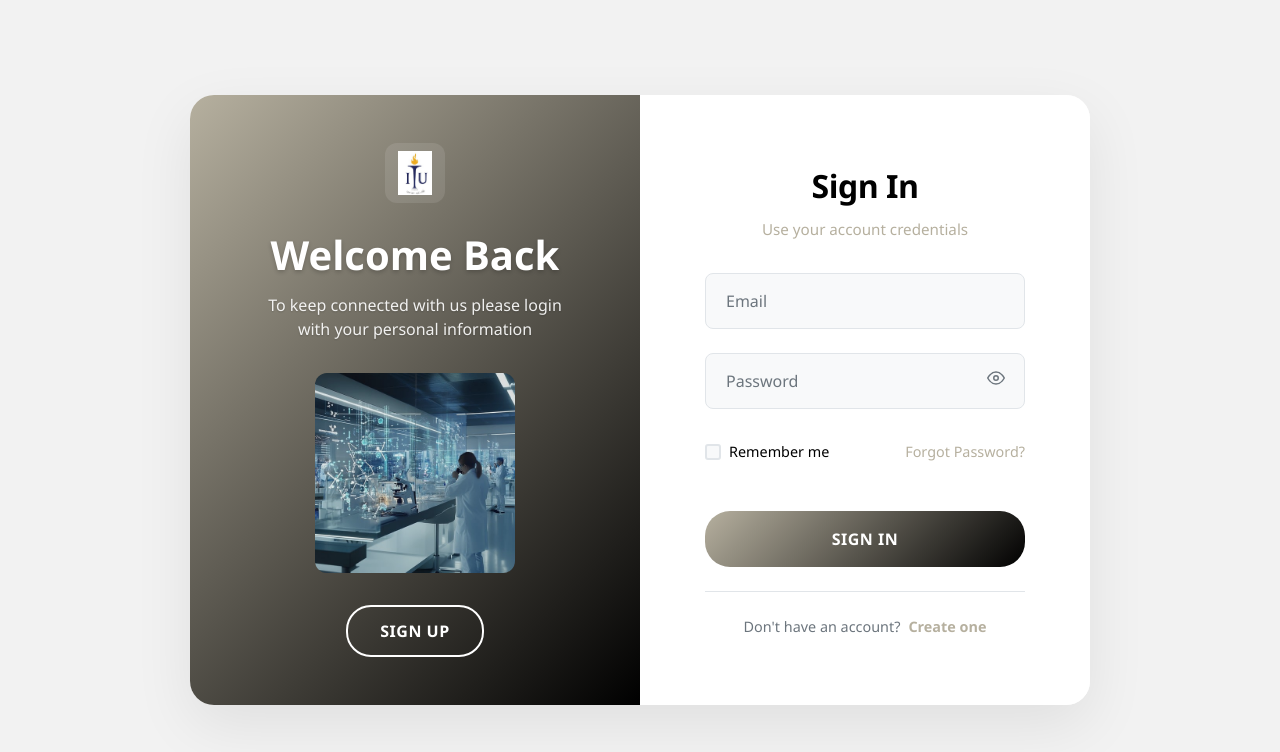
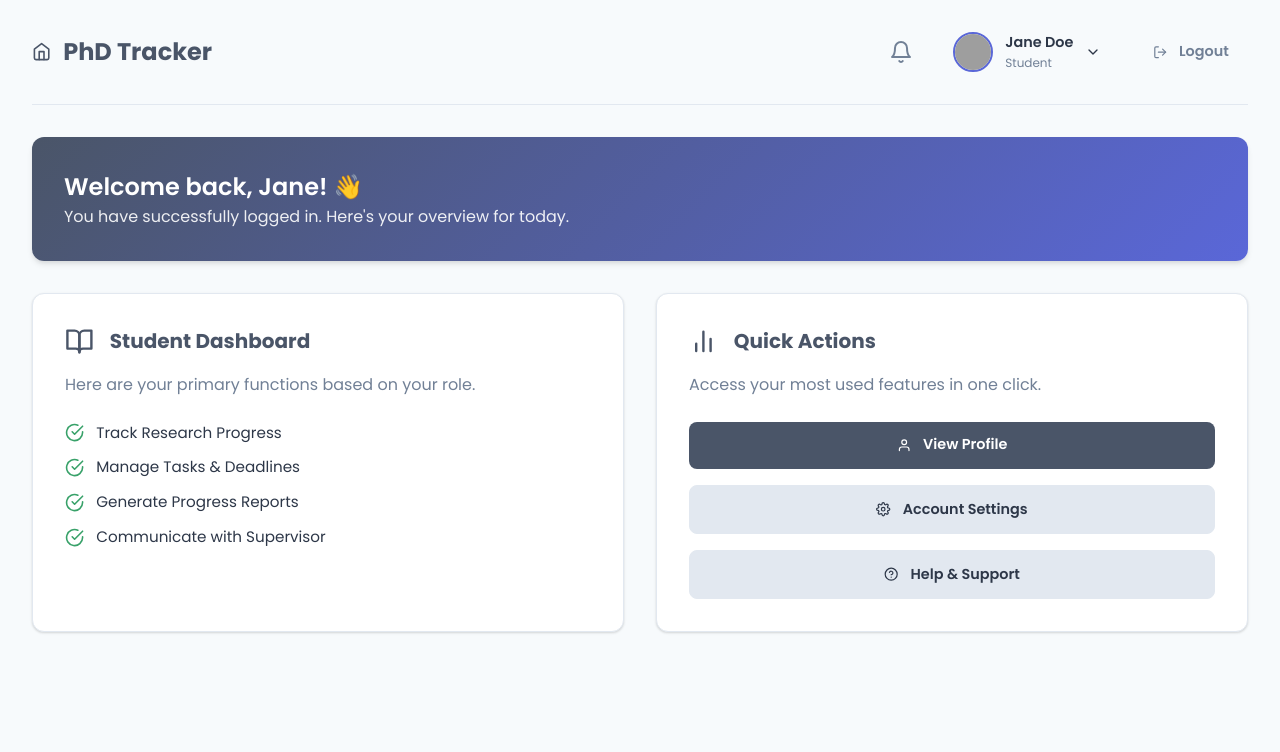
Before and after one commit to BSSE23008/PHD-Research-Tracking, a React (Vite) app in the folder FrontEnd/: page / in a window 1280 px wide. Shown: the top 752 px of the page. Built offline with nearby package versions, Linux system fonts and the light colour scheme; grey boxes are pictures that could not be loaded.

Commit message:
Merged Shehroz

```diff
--- a/FrontEnd/package.json
+++ b/FrontEnd/package.json
@@ -12,7 +12,8 @@
   "dependencies": {
     "lucide-react": "^0.525.0",
     "react": "^19.1.0",
-    "react-dom": "^19.1.0"
+    "react-dom": "^19.1.0",
+    "react-icons": "^5.5.0"
   },
   "devDependencies": {
     "@eslint/js": "^9.29.0",
--- a/FrontEnd/src/App.jsx
+++ b/FrontEnd/src/App.jsx
@@ -5,7 +5,7 @@ import Dashboard from './components/Dashboard'
 import './App.css'
 
 function App() {
-  const [currentPage, setCurrentPage] = useState('login') // 'login', 'signup', 'dashboard'
+  const [currentPage, setCurrentPage] = useState('dashboard') // 'login', 'signup', 'dashboard'
   const [user, setUser] = useState(null)
   const [loading, setLoading] = useState(true)
 
@@ -161,13 +161,26 @@ function App() {
     />
   )
 
+
+   // Mock user data to pass to the Dashboard for styling purposes.
+  // You can change 'role' to 'supervisor' or 'admin' to see different views.
+  const mockUser = {
+    id: 'user_12345',
+    firstName: 'Jane',
+    lastName: 'Doe',
+    email: 'jane.doe@university.edu',
+    role: 'student' // <-- Change to 'supervisor' or 'admin' to test other views
+  };
+
+
+
   return (
     <div className="App">
       {currentPage === 'login' && <EnhancedLogin />}
       {currentPage === 'signup' && <EnhancedSignup />}
       {currentPage === 'dashboard' && (
         <Dashboard
-          user={user}
+          user={mockUser}
           onLogout={handleLogout}
         />
       )}
--- a/FrontEnd/src/components/Dashboard.css
+++ b/FrontEnd/src/components/Dashboard.css
@@ -1,303 +1,293 @@
-/* Dashboard Container */
-.dashboard-container {
-  min-height: 100vh;
-  background: linear-gradient(135deg, #f5f7fa 0%, #c3cfe2 100%);
-  font-family: 'Segoe UI', Tahoma, Geneva, Verdana, sans-serif;
+/* Import a clean, modern font */
+@import url('https://fonts.googleapis.com/css2?family=Poppins:wght@300;400;500;600;700&display=swap');
+
+/* --- CSS Variables for Consistent Theming --- */
+:root {
+  /* Colors inspired by professional and calm palettes */
+  --primary-color: #4a5568; /* A deep, calm blue-gray */
+  --primary-hover: #2d3748; /* Darker shade for hover */
+  --secondary-color: #e2e8f0; /* Light gray for secondary elements */
+  --secondary-hover: #cbd5e0; /* Slightly darker gray for hover */
+  --background-color: #f7fafc; /* Very light gray page background */
+  --card-bg-color: #ffffff;
+  --text-color: #2d3748; /* Dark gray for text */
+  --text-light-color: #718096; /* Lighter gray for secondary text */
+  --border-color: #e2e8f0;
+  --success-color: #38a169;
+  --accent-color: #5a67d8; /* An accent color (indigo) */
+
+  /* Spacing & Borders */
+  --card-border-radius: 12px;
+  --btn-border-radius: 8px;
+  --shadow-sm: 0 1px 3px 0 rgba(0, 0, 0, 0.1), 0 1px 2px 0 rgba(0, 0, 0, 0.06);
+  --shadow-md: 0 4px 6px -1px rgba(0, 0, 0, 0.1), 0 2px 4px -1px rgba(0, 0, 0, 0.06);
 }
 
-.dashboard-wrapper {
-  min-height: 100vh;
+/* --- Base & Global Styles --- */
+body {
+  background-color: var(--background-color);
+  font-family: 'Poppins', sans-serif;
+  color: var(--text-color);
+  margin: 0;
+  -webkit-font-smoothing: antialiased;
+  -moz-osx-font-smoothing: grayscale;
+}
+
+/* --- Loading Spinner --- */
+.loading-container {
   display: flex;
   flex-direction: column;
+  justify-content: center;
+  align-items: center;
+  height: 100vh;
+  background-color: var(--background-color);
+  color: var(--text-light-color);
+}
+.loading-spinner {
+  width: 50px;
+  height: 50px;
+  border: 5px solid var(--secondary-color);
+  border-top-color: var(--primary-color);
+  border-radius: 50%;
+  animation: spin 1s linear infinite;
+  margin-bottom: 1.5rem;
+}
+@keyframes spin {
+  to { transform: rotate(360deg); }
 }
 
-/* Loading Spinner */
-.loading-spinner {
-  display: flex;
-  flex-direction: column;
-  align-items: center;
-  justify-content: center;
-  min-height: 100vh;
-  color: #6c757d;
+/* --- Main Dashboard Layout --- */
+.dashboard-container {
+  padding: 0 2rem;
+  max-width: 1400px;
+  margin: 0 auto;
 }
 
-.spinner {
-  width: 50px;
-  height: 50px;
-  border: 4px solid #f3f3f3;
-  border-top: 4px solid #B6B09F;
-  border-radius: 50%;
-  animation: spin 1s linear infinite;
-  margin-bottom: 1rem;
-}
+/* --- Header --- */
+.dashboard-header {
 
-@keyframes spin {
-  0% { transform: rotate(0deg); }
-  100% { transform: rotate(360deg); }
-}
-
-/* Header */
-.dashboard-header {
-  background: linear-gradient(135deg, #B6B09F 0%, #000000 100%);
-  color: white;
-  padding: 1.5rem 2rem;
-  box-shadow: 0 2px 10px rgba(0, 0, 0, 0.1);
-}
-
-.header-content {
   display: flex;
   justify-content: space-between;
   align-items: center;
-  max-width: 1200px;
-  margin: 0 auto;
+  padding: 1.5rem 0;
+  border-bottom: 1px solid var(--border-color);
 }
 
-.header-left h1 {
-  margin: 0 0 0.5rem 0;
-  font-size: 1.8rem;
-  font-weight: 700;
+.header-brand {
+  display: flex;
+  align-items: center;
+  gap: 0.75rem;
+  font-size: 1.2rem;
+  font-weight: 600;
+  color: var(--primary-color);
+}
+.header-brand h1 {
+  margin: 0;
+  font-size: 1.5rem;
 }
 
-.header-left p {
-  margin: 0;
-  opacity: 0.9;
-  font-size: 1rem;
-}
-
-.header-right {
+.header-user-menu {
   display: flex;
   align-items: center;
   gap: 1.5rem;
 }
 
-.user-info {
+.user-profile {
+  display: flex;
+  align-items: center;
+  gap: 0.75rem;
+  cursor: pointer;
+  padding: 0.5rem;
+  border-radius: var(--btn-border-radius);
+  transition: background-color 0.2s ease-in-out;
+}
+.user-profile:hover {
+  background-color: var(--secondary-color);
+}
+
+.avatar {
+  width: 40px;
+  height: 40px;
+  border-radius: 50%;
+  border: 2px solid var(--accent-color);
+}
+.user-details {
   display: flex;
   flex-direction: column;
-  align-items: flex-end;
-  gap: 0.25rem;
+  text-align: left;
+}
+.user-name {
+  font-weight: 600;
+  font-size: 0.9rem;
+}
+.user-role {
+  font-size: 0.75rem;
+  color: var(--text-light-color);
+  text-transform: capitalize;
 }
 
-.user-name {
-  font-weight: 600;
-  font-size: 1rem;
+/* --- Main Content Area --- */
+.dashboard-main {
+  padding: 2rem 0;
 }
 
-.user-role {
-  font-size: 0.75rem;
-  background: rgba(255, 255, 255, 0.2);
-  padding: 0.25rem 0.5rem;
-  border-radius: 12px;
-  letter-spacing: 0.5px;
+.welcome-banner {
+  background: linear-gradient(135deg, var(--primary-color), var(--accent-color));
+  color: white;
+  padding: 2rem;
+  border-radius: var(--card-border-radius);
+  margin-bottom: 2rem;
+  box-shadow: var(--shadow-md);
+}
+.welcome-banner h2 {
+  margin-top: 0;
+  font-weight: 600;
+}
+.welcome-banner p {
+  margin-bottom: 0;
+  opacity: 0.9;
 }
 
-.logout-btn {
-  background: transparent;
-  border: 2px solid white;
-  color: white;
-  padding: 0.5rem 1.5rem;
-  border-radius: 25px;
-  cursor: pointer;
-  font-weight: 600;
-  transition: all 0.3s ease;
+.dashboard-grid {
+  display: grid;
+  grid-template-columns: repeat(auto-fit, minmax(400px, 1fr));
+  gap: 2rem;
 }
 
-.logout-btn:hover {
-  background: white;
-  color: #B6B09F;
-  transform: translateY(-2px);
+/* --- Reusable Card Style --- */
+.card {
+  background-color: var(--card-bg-color);
+  border-radius: var(--card-border-radius);
+  padding: 2rem;
+  box-shadow: var(--shadow-sm);
+  border: 1px solid var(--border-color);
+  transition: transform 0.2s ease-in-out, box-shadow 0.2s ease-in-out;
+}
+.card:hover {
+  transform: translateY(-5px);
+  box-shadow: var(--shadow-md);
+}
+.card-header {
+  display: flex;
+  align-items: center;
+  gap: 1rem;
+  margin-bottom: 1rem;
+  color: var(--primary-color);
+}
+.card-header h3 {
+  margin: 0;
+  font-size: 1.25rem;
+}
+.card-icon {
+  font-size: 1.8rem;
+}
+.card p {
+  color: var(--text-light-color);
+  line-height: 1.6;
 }
 
-/* Main Content */
-.dashboard-main {
-  flex: 1;
-  padding: 2rem;
-  max-width: 1200px;
-  margin: 0 auto;
-  width: 100%;
+/* --- Role-specific Card --- */
+.feature-list {
+  list-style: none;
+  padding: 0;
+  margin-top: 1.5rem;
+}
+.feature-list li {
+  display: flex;
+  align-items: center;
+  gap: 0.75rem;
+  margin-bottom: 0.75rem;
+  font-size: 0.95rem;
+}
+.check-icon {
+  color: var(--success-color);
+  font-size: 1.2rem;
 }
 
-/* Welcome Section */
-.welcome-section {
-  margin-bottom: 2rem;
-}
-
-.welcome-card {
-  background: white;
-  padding: 2rem;
-  border-radius: 12px;
-  box-shadow: 0 4px 6px rgba(0, 0, 0, 0.1);
-  border-left: 4px solid #B6B09F;
-}
-
-.welcome-card h2 {
-  margin: 0 0 1rem 0;
-  color: #333;
-  font-size: 1.5rem;
-}
-
-.welcome-card > p {
-  margin: 0 0 1.5rem 0;
-  color: #6c757d;
-  font-size: 1rem;
-}
-
-.user-details h3 {
-  margin: 0 0 1rem 0;
-  color: #333;
-  font-size: 1.1rem;
-}
-
-.detail-grid {
-  display: grid;
-  grid-template-columns: repeat(auto-fit, minmax(250px, 1fr));
+/* --- Quick Actions Card --- */
+.action-buttons {
+  margin-top: 1.5rem;
+  display: flex;
+  flex-direction: column;
   gap: 1rem;
 }
 
-.detail-item {
-  padding: 0.75rem;
-  background: #f8f9fa;
-  border-radius: 8px;
-  border-left: 3px solid #B6B09F;
+/* --- Buttons & Icons --- */
+.btn {
+  display: flex;
+  align-items: center;
+  justify-content: center;
+  gap: 0.75rem;
+  padding: 0.8rem 1.2rem;
+  font-size: 0.9rem;
+  font-weight: 600;
+  border-radius: var(--btn-border-radius);
+  border: none;
+  cursor: pointer;
+  transition: all 0.2s ease-in-out;
+  text-decoration: none;
 }
 
-.detail-item strong {
-  color: #333;
-  margin-right: 0.5rem;
+.btn-primary {
+  background-color: var(--primary-color);
+  color: white;
+}
+.btn-primary:hover {
+  background-color: var(--primary-hover);
+  transform: translateY(-2px);
+  box-shadow: var(--shadow-sm);
 }
 
-/* Dashboard Sections */
-.dashboard-sections {
-  margin-bottom: 2rem;
+.btn-secondary {
+  background-color: var(--secondary-color);
+  color: var(--text-color);
+  border: 1px solid var(--border-color);
+}
+.btn-secondary:hover {
+  background-color: var(--secondary-hover);
+  border-color: #a0aec0;
 }
 
-.section-card {
-  background: white;
-  padding: 2rem;
-  border-radius: 12px;
-  box-shadow: 0 4px 6px rgba(0, 0, 0, 0.1);
-  margin-bottom: 1.5rem;
+.btn-logout {
+  background-color: transparent;
+  color: var(--text-light-color);
+}
+.btn-logout:hover {
+  background-color: var(--secondary-color);
+  color: var(--primary-hover);
+}
+.btn-logout span {
+  display: inline;
 }
 
-.section-card h3 {
-  margin: 0 0 1rem 0;
-  color: #333;
-  font-size: 1.3rem;
+.icon-btn {
+  background: transparent;
+  border: none;
+  color: var(--text-light-color);
+  font-size: 1.5rem;
+  padding: 0.5rem;
+  border-radius: 50%;
+  cursor: pointer;
+  display: flex;
+  align-items: center;
+  justify-content: center;
+  transition: background-color 0.2s, color 0.2s;
+}
+.icon-btn:hover {
+  background-color: var(--secondary-color);
+  color: var(--primary-hover);
 }
 
-.section-card > p {
-  margin: 0 0 1.5rem 0;
-  color: #6c757d;
-}
-
-.feature-list {
-  display: grid;
-  grid-template-columns: repeat(auto-fit, minmax(250px, 1fr));
-  gap: 0.75rem;
-}
-
-.feature-item {
-  padding: 0.75rem 1rem;
-  background: linear-gradient(135deg, #f8f9fa 0%, #e9ecef 100%);
-  border-radius: 8px;
-  color: #495057;
-  font-weight: 500;
-  border-left: 3px solid #B6B09F;
-}
-
-/* Quick Actions */
-.quick-actions {
-  background: white;
-  padding: 2rem;
-  border-radius: 12px;
-  box-shadow: 0 4px 6px rgba(0, 0, 0, 0.1);
-}
-
-.quick-actions h3 {
-  margin: 0 0 1.5rem 0;
-  color: #333;
-  font-size: 1.2rem;
-}
-
-.action-buttons {
-  display: flex;
-  gap: 1rem;
-  flex-wrap: wrap;
-}
-
-.action-btn {
-  padding: 0.75rem 1.5rem;
-  border: none;
-  border-radius: 8px;
-  cursor: pointer;
-  font-weight: 600;
-  transition: all 0.3s ease;
-  font-size: 0.95rem;
-}
-
-.action-btn.primary {
-  background: linear-gradient(135deg, #B6B09F 0%, #000000 100%);
-  color: white;
-}
-
-.action-btn.primary:hover {
-  transform: translateY(-2px);
-  box-shadow: 0 4px 12px rgba(182, 176, 159, 0.3);
-}
-
-.action-btn.secondary {
-  background: #f8f9fa;
-  color: #495057;
-  border: 1px solid #dee2e6;
-}
-
-.action-btn.secondary:hover {
-  background: #e9ecef;
-  transform: translateY(-1px);
-}
-
-/* Responsive Design */
+/* Responsive adjustments */
 @media (max-width: 768px) {
   .dashboard-header {
-    padding: 1rem;
+    flex-direction: column;
+    gap: 1.5rem;
   }
-
-  .header-content {
-    flex-direction: column;
-    gap: 1rem;
-    text-align: center;
+  .btn-logout span {
+    display: none; /* Hide logout text on smaller screens */
   }
-
-  .header-right {
-    flex-direction: column;
-    gap: 1rem;
-  }
-
-  .dashboard-main {
-    padding: 1rem;
-  }
-
-  .detail-grid,
-  .feature-list {
+  .dashboard-grid {
     grid-template-columns: 1fr;
   }
-
-  .action-buttons {
-    flex-direction: column;
-  }
-
-  .action-btn {
-    width: 100%;
-  }
 }
-
-@media (max-width: 480px) {
-  .welcome-card,
-  .section-card,
-  .quick-actions {
-    padding: 1.5rem;
-  }
-
-  .header-left h1 {
-    font-size: 1.5rem;
-  }
-}
--- a/FrontEnd/src/components/Dashboard.jsx
+++ b/FrontEnd/src/components/Dashboard.jsx
@@ -1,142 +1,126 @@
 import { useState, useEffect } from 'react';
+// Import icons from the react-icons library
+import {
+  FiHome, FiUser, FiLogOut, FiSettings, FiHelpCircle, FiBookOpen,
+  FiBriefcase, FiGrid, FiBarChart2, FiCheckCircle, FiChevronDown, FiBell
+} from 'react-icons/fi';
 import './Dashboard.css';
 
 const Dashboard = ({ user, onLogout }) => {
   const [loading, setLoading] = useState(true);
-  const [userProfile, setUserProfile] = useState(null);
 
+  // This effect simulates fetching data when the component mounts
   useEffect(() => {
-    // Simulate loading
     const timer = setTimeout(() => {
-      setUserProfile(user);
       setLoading(false);
-    }, 1000);
+    }, 1500); // Increased time to better see the loading animation
+    return () => clearTimeout(timer);
+  }, []);
 
-    return () => clearTimeout(timer);
-  }, [user]);
-
-  const handleLogout = () => {
-    // Clear any stored tokens
-    localStorage.removeItem('token');
-    sessionStorage.removeItem('token');
-    onLogout();
-  };
-
+  // A simple loading screen
   if (loading) {
     return (
-      <div className="dashboard-container">
-        <div className="loading-spinner">
-          <div className="spinner"></div>
-          <p>Loading your dashboard...</p>
-        </div>
+      <div className="loading-container">
+        <div className="loading-spinner"></div>
+        <p>Loading Dashboard...</p>
       </div>
     );
   }
 
+  // Helper to render the role-specific card
+  const renderRoleDashboard = () => {
+    const roleFeatures = {
+      student: [
+        "Track Research Progress", "Manage Tasks & Deadlines",
+        "Generate Progress Reports", "Communicate with Supervisor"
+      ],
+      supervisor: [
+        "View All Students", "Monitor Progress",
+        "Review Submissions", "Schedule Meetings"
+      ],
+      admin: [
+        "Manage Users & Roles", "View System Analytics",
+        "Configure Settings", "Oversee Security"
+      ]
+    };
+
+    const roleInfo = {
+      student: { title: "Student Dashboard", icon: <FiBookOpen className="card-icon" /> },
+      supervisor: { title: "Supervisor Dashboard", icon: <FiBriefcase className="card-icon" /> },
+      admin: { title: "Admin Dashboard", icon: <FiGrid className="card-icon" /> }
+    };
+
+    const currentRole = user?.role || 'student';
+    const { title, icon } = roleInfo[currentRole];
+    const features = roleFeatures[currentRole];
+
+    return (
+      <div className="card role-card">
+        <div className="card-header">
+          {icon}
+          <h3>{title}</h3>
+        </div>
+        <p>Here are your primary functions based on your role.</p>
+        <ul className="feature-list">
+          {features.map(feature => (
+            <li key={feature}><FiCheckCircle className="check-icon" /> {feature}</li>
+          ))}
+        </ul>
+      </div>
+    );
+  };
+
   return (
     <div className="dashboard-container">
-      <div className="dashboard-wrapper">
-        {/* Header */}
       <header className="dashboard-header">
-          <div className="header-content">
-            <div className="header-left">
-              <h1>PhD Research Tracking</h1>
-              <p>Welcome back, {userProfile?.firstName}!</p>
+        <div className="header-brand">
+          <FiHome />
+          <h1>PhD Tracker</h1>
         </div>
-            <div className="header-right">
-              <div className="user-info">
-                <span className="user-name">
-                  {userProfile?.firstName} {userProfile?.lastName}
-                </span>
-                <span className="user-role">{userProfile?.role?.toUpperCase()}</span>
+        <div className="header-user-menu">
+          <button className="icon-btn">
+            <FiBell />
+          </button>
+          <div className="user-profile">
+            <img src={`https://i.pravatar.cc/40?u=${user.id}`} alt="User Avatar" className="avatar" />
+            <div className="user-details">
+              <span className="user-name">{user?.firstName} {user?.lastName}</span>
+              <span className="user-role">{user?.role}</span>
             </div>
-              <button onClick={handleLogout} className="logout-btn">
-                Logout
+            <FiChevronDown />
+          </div>
+          <button onClick={onLogout} className="btn btn-logout">
+            <FiLogOut />
+            <span>Logout</span>
           </button>
-            </div>
         </div>
       </header>
 
-        {/* Main Content */}
       <main className="dashboard-main">
-          <div className="welcome-section">
-            <div className="welcome-card">
-              <h2>🎉 Login Successful!</h2>
-              <p>You have successfully logged into the PhD Research Tracking System.</p>
+        <div className="welcome-banner">
+          <h2>Welcome back, {user?.firstName}! 👋</h2>
+          <p>You have successfully logged in. Here's your overview for today.</p>
+        </div>
 
-              <div className="user-details">
-                <h3>Your Profile Information:</h3>
-                <div className="detail-grid">
-                  <div className="detail-item">
-                    <strong>Name:</strong> {userProfile?.firstName} {userProfile?.lastName}
+        <div className="dashboard-grid">
+          {/* Role-specific dashboard card */}
+          {renderRoleDashboard()}
+
+          {/* Quick Actions Card */}
+          <div className="card quick-actions-card">
+            <div className="card-header">
+              <FiBarChart2 className="card-icon" />
+              <h3>Quick Actions</h3>
             </div>
-                  <div className="detail-item">
-                    <strong>Email:</strong> {userProfile?.email}
-                  </div>
-                  <div className="detail-item">
-                    <strong>Role:</strong> {userProfile?.role}
-                  </div>
-                  <div className="detail-item">
-                    <strong>User ID:</strong> {userProfile?.id}
+            <p>Access your most used features in one click.</p>
+            <div className="action-buttons">
+              <button className="btn btn-primary"><FiUser /> View Profile</button>
+              <button className="btn btn-secondary"><FiSettings /> Account Settings</button>
+              <button className="btn btn-secondary"><FiHelpCircle /> Help & Support</button>
             </div>
           </div>
         </div>
-            </div>
-          </div>
-
-          {/* Role-specific sections */}
-          <div className="dashboard-sections">
-            {userProfile?.role === 'student' && (
-              <div className="section-card">
-                <h3>📚 Student Dashboard</h3>
-                <p>Track your PhD research progress, manage tasks, and communicate with your supervisor.</p>
-                <div className="feature-list">
-                  <div className="feature-item">✅ Research Progress Tracking</div>
-                  <div className="feature-item">📋 Task Management</div>
-                  <div className="feature-item">📊 Progress Reports</div>
-                  <div className="feature-item">💬 Supervisor Communication</div>
-                </div>
-              </div>
-            )}
-
-            {userProfile?.role === 'supervisor' && (
-              <div className="section-card">
-                <h3>👨‍🏫 Supervisor Dashboard</h3>
-                <p>Monitor your students' progress and manage research supervision activities.</p>
-                <div className="feature-list">
-                  <div className="feature-item">👥 Student Overview</div>
-                  <div className="feature-item">📈 Progress Monitoring</div>
-                  <div className="feature-item">📝 Review Tasks</div>
-                  <div className="feature-item">📅 Meeting Scheduling</div>
-                </div>
-              </div>
-            )}
-
-            {userProfile?.role === 'admin' && (
-              <div className="section-card">
-                <h3>⚙️ Admin Dashboard</h3>
-                <p>Manage users, system settings, and overall platform administration.</p>
-                <div className="feature-list">
-                  <div className="feature-item">👥 User Management</div>
-                  <div className="feature-item">📊 System Analytics</div>
-                  <div className="feature-item">⚙️ Settings Control</div>
-                  <div className="feature-item">🔒 Security Management</div>
-                </div>
-              </div>
-            )}
-          </div>
-
-          {/* Quick Actions */}
-          <div className="quick-actions">
-            <h3>Quick Actions</h3>
-            <div className="action-buttons">
-              <button className="action-btn primary">View Profile</button>
-              <button className="action-btn secondary">Update Settings</button>
-              <button className="action-btn secondary">Help & Support</button>
-            </div>
-          </div>
       </main>
-      </div>
     </div>
   );
 };
```
Also changed, not shown: 1 other file (tests, documents, lock files or other folders). Lines whose indentation alone changed are shown as unchanged.
